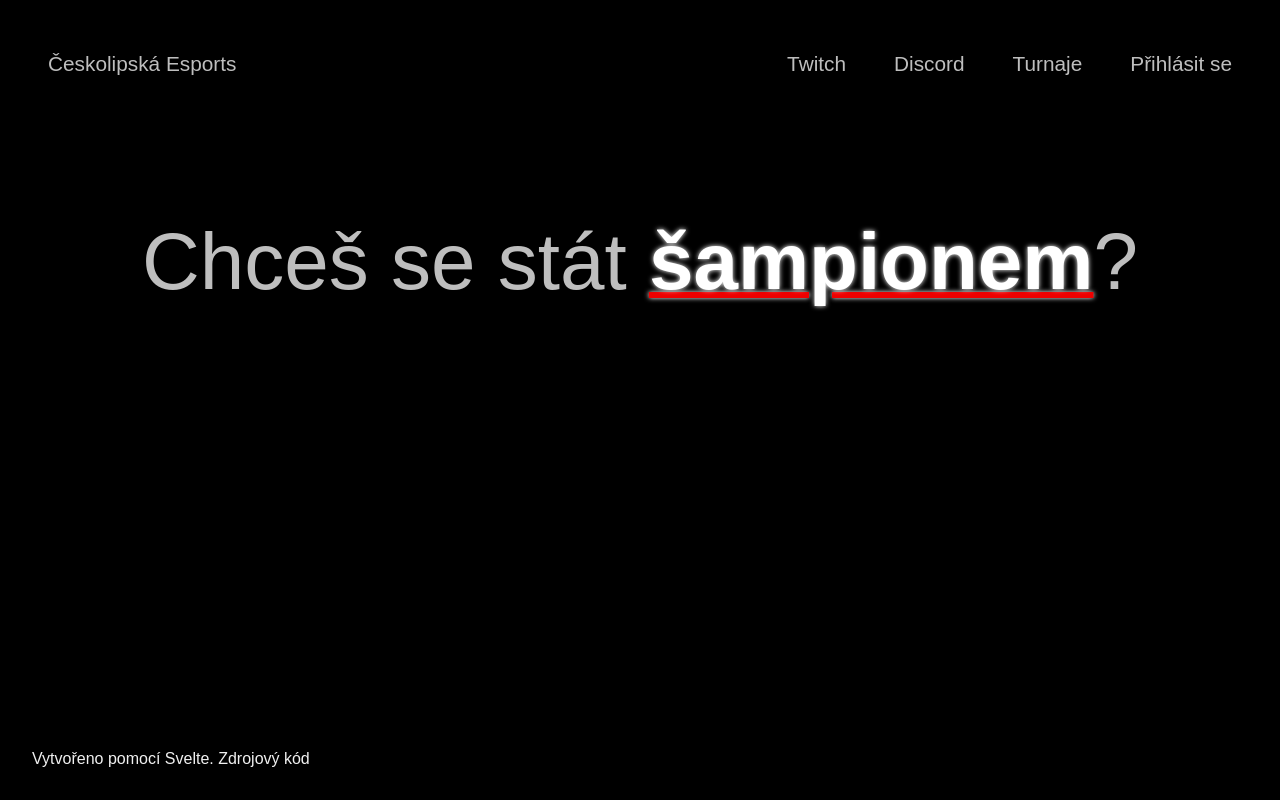
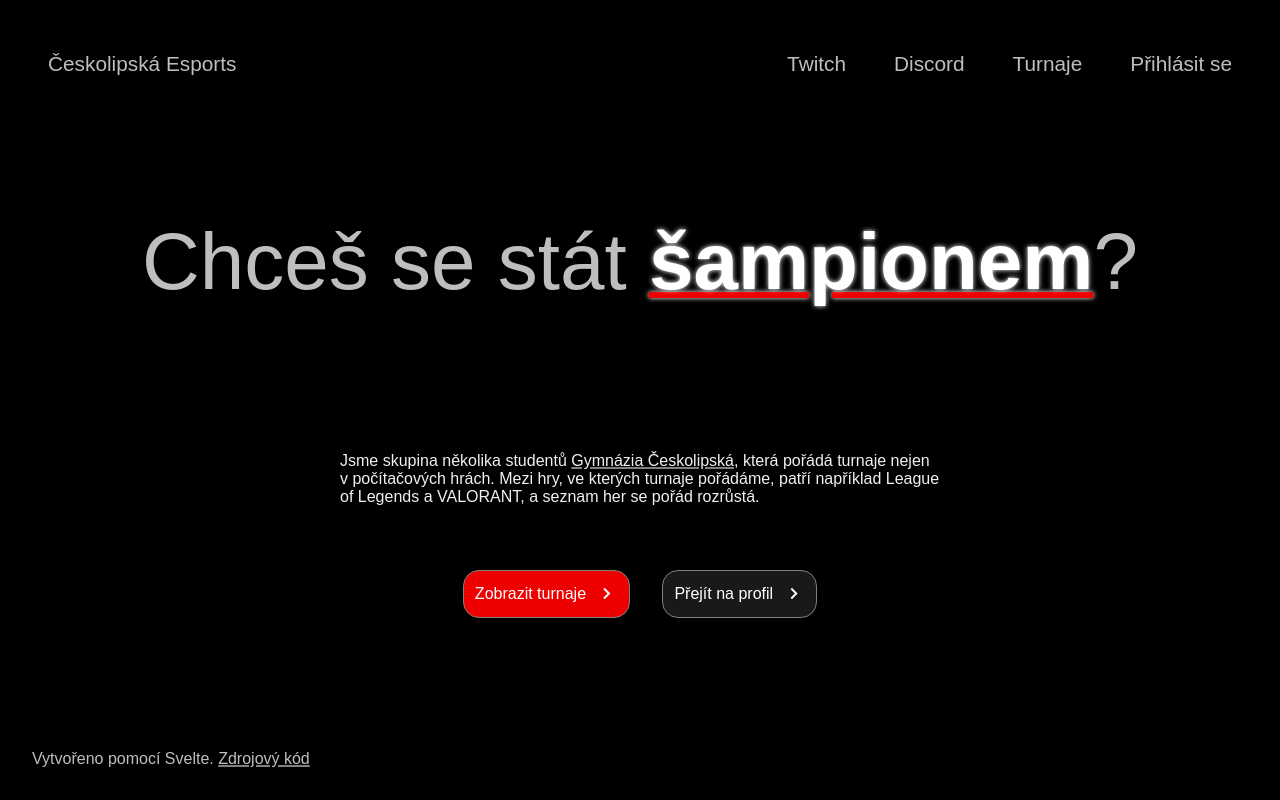
Before and after one commit to Ceskolipska-Esports/web, a SvelteKit app: page / in a window 1280 px wide. Built offline with nearby package versions, Linux system fonts and the light colour scheme; no server answers.

Commit message:
created an actual home page and a global scss file for variables

```diff
--- /dev/null
+++ b/globals.scss
@@ -0,0 +1,8 @@
+$text-color: rgb(240, 240, 240);
+$less-important-text-color: rgb(190, 190, 190);
+$accent-color: #ee0000;
+$button-background-color: rgb(25, 25, 25);
+
+$padding: 2rem;
+
+$transition: all ease 120ms;
--- a/src/lib/components/HomepageButton.svelte
+++ b/src/lib/components/HomepageButton.svelte
@@ -1,8 +1,39 @@
 <script lang="ts">
-	export let text: string = 'Button';
 	export let href: string;
+	export let primary: boolean = false;
 </script>
 
-<a {href}><slot /></a>
+<a {href} class:primary><slot /> <i class="bx bx-chevron-right" /></a>
 
-<style lang="scss"></style>
+<style lang="scss">
+	@use "/globals";
+
+	a {
+		color: white;
+		padding: 0.7rem;
+		background-color: globals.$button-background-color;
+		text-decoration: none;
+
+		border: 0.1rem gray solid;
+		border-radius: 1rem;
+
+		display: flex;
+		align-items: center;
+		gap: 0.5rem;
+
+		transition: globals.$transition;
+
+		&:hover {
+			scale: 105%;
+			filter: drop-shadow(0 0 0.5rem globals.$accent-color);
+		}
+	}
+
+	.bx {
+		font-size: 1.5em;
+	}
+
+	.primary {
+		background-color: globals.$accent-color;
+	}
+</style>
--- /dev/null
+++ b/src/lib/components/Link.svelte
@@ -0,0 +1,24 @@
+<script lang="ts">
+	export let href: string;
+	export let target: "_self" | "_blank" = "_self";
+</script>
+
+<a {href} {target}><slot /></a>
+
+<style lang="scss" scoped>
+	@use "/globals";
+
+	$underline: 0.1rem solid underline;
+
+	a {
+		color: inherit;
+		text-decoration: $underline gray;
+		transition: globals.$transition;
+		font-size: inherit;
+
+		&:hover {
+			color: globals.$text-color;
+			text-decoration: $underline globals.$accent-color;
+		}
+	}
+</style>
--- a/src/lib/components/footer/Footer.svelte
+++ b/src/lib/components/footer/Footer.svelte
@@ -1,18 +1,22 @@
 <script>
-	import FooterLink from './FooterLink.svelte';
+	import Link from '../Link.svelte';
 </script>
 
 <footer>
 	Vytvořeno pomocí Svelte.
-	<FooterLink href="https://github.com/Ceskolipska-Esports/web">Zdrojový kód</FooterLink>
+	<Link href="https://github.com/Ceskolipska-Esports/web">Zdrojový kód</Link>
 </footer>
 
 <style lang="scss" scoped>
+	@use "/globals";
+
 	footer {
 		position: fixed;
 		left: 0;
 		bottom: 0;
 		width: 100%;
-		padding: var(--global-padding);
+		padding: globals.$padding;
+
+		color: globals.$less-important-text-color;
 	}
 </style>
--- a/src/lib/components/footer/FooterLink.svelte
+++ /dev/null
@@ -1,18 +0,0 @@
-<script lang="ts">
-	export let href: string;
-</script>
-
-<a {href} target="_blank"><slot /></a>
-
-<style lang="scss" scoped>
-	a {
-		color: var(--text-color);
-		text-decoration: transparent 0.1rem solid underline;
-		transition: all 100ms ease-in-out;
-
-		&:hover {
-			text-decoration: var(--accent-color) 0.1rem solid underline;
-			color: white;
-		}
-	}
-</style>
--- a/src/lib/components/navbar/AccountButton.svelte
+++ b/src/lib/components/navbar/AccountButton.svelte
@@ -21,6 +21,7 @@
 {/if}
 
 <style lang="scss" scoped>
+	@use "/globals";
 	#container {
 		display: flex;
 		gap: 2rem;
@@ -32,7 +33,7 @@
 		border: 1rem black solid inset;
 		border-radius: 100%;
 		height: $height;
-		transition: all ease-in-out 125ms;
+		transition: globals.$transition;
 
 		&:hover {
 			height: calc($height * 1.1);
--- a/src/lib/components/navbar/Navbar.svelte
+++ b/src/lib/components/navbar/Navbar.svelte
@@ -1,6 +1,5 @@
 <script lang="ts">
 	import globals from '$lib/globals';
-	import { onMount } from 'svelte';
 	import type { PageData } from '../../../routes/$types';
 	import AccountButton from './AccountButton.svelte';
 	import NavbarLink from './NavbarLink.svelte';
--- a/src/lib/components/navbar/NavbarLink.svelte
+++ b/src/lib/components/navbar/NavbarLink.svelte
@@ -7,12 +7,14 @@
 <a {href} {target}><slot /></a>
 
 <style lang="scss" scoped>
+	@use "/globals";
+
 	a {
 		display: flex;
 		align-items: center;
 		gap: 1rem;
 
-		color: rgb(190, 190, 190);
+		color: globals.$less-important-text-color;
 		font-size: 1.3rem;
 		transition: all ease 100ms;
 		text-decoration: underline 0.1rem transparent;
@@ -20,7 +22,7 @@
 		/* used conditionally */
 		&:hover {
 			color: white;
-			text-decoration: underline 0.1rem var(--accent-color);
+			text-decoration: underline 0.1rem globals.$accent-color;
 		}
 	}
 </style>
--- a/src/lib/components/navbar/TwitchLiveIndicator.svelte
+++ b/src/lib/components/navbar/TwitchLiveIndicator.svelte
@@ -21,8 +21,10 @@
 {/if}
 
 <style lang="scss" scoped>
+	@use "/globals";
+
 	#live-circle {
-		color: var(--accent-color);
+		color: globals.$accent-color;
 	}
 
 	#indicator {
@@ -30,7 +32,7 @@
 		align-items: center;
 		gap: 0.15rem;
 
-		border: 2px var(--accent-color) solid;
+		border: 2px globals.$accent-color solid;
 		padding: 0.3rem 0.5rem;
 		border-radius: 1rem;
 		text-decoration: none;
--- a/src/routes/+layout.svelte
+++ b/src/routes/+layout.svelte
@@ -31,18 +31,13 @@
 <Footer />
 
 <style lang="scss">
-	:global(*) {
-		--text-color: rgb(240, 240, 240);
-		--navbar-text-color: rgb(190, 190, 190);
-		--accent-color: #ee0000;
-		--global-padding: 2rem;
-	}
+	@use "/globals";
 
 	:root {
 		font-family: 'Open Sans Variable', sans-serif;
 
 		background-color: black;
-		color: var(--text-color);
-		padding: var(--global-padding);
+		color: globals.$text-color;
+		padding: globals.$padding;
 	}
 </style>
--- a/src/routes/+page.svelte
+++ b/src/routes/+page.svelte
@@ -1,21 +1,55 @@
+<script>
+	import HomepageButton from "$lib/components/HomepageButton.svelte";
+	import Link from "$lib/components/Link.svelte";
+</script>
 <h1 id="main-title" class="mt-32 mb-16 text-center">
 	Chceš se stát <b><u id="champ">šampionem</u></b>?
 </h1>
+<div id="main-content" class="text-passage">
+	<p>
+		Jsme skupina několika studentů <Link href="https://ceskolipska.cz" target="_blank">Gymnázia Českolipská</Link>, která pořádá turnaje nejen v počítačových
+		hrách. Mezi hry, ve kterých turnaje pořádáme, patří například League of Legends a VALORANT, a
+		seznam her se pořád rozrůstá.
+	</p>
+	<div id="button-container">
+		<HomepageButton href="/turnaje" primary>Zobrazit turnaje</HomepageButton>
+		<HomepageButton href="/ja">Přejít na profil</HomepageButton>
+	</div>
+</div>
 
-<style lang="scss">
+<style lang="scss" scoped>
+	@use "/globals";
+
 	#main-title {
 		font-size: 5rem;
 		margin-top: 8rem;
-		margin-bottom: 4rem;
+		margin-bottom: 8rem;
 		text-align: center;
 		font-weight: 400;
-		color: rgb(190, 190, 190);
+		color: globals.$less-important-text-color;
 	}
 
 	#champ {
 		color: white;
 		font-size: 5rem;
-		text-decoration: underline var(--accent-color) 0.4rem;
+		text-decoration: underline globals.$accent-color 0.4rem;
 		text-shadow: 0px 0px 5px white;
 	}
+
+	#button-container {
+		display: flex;
+		justify-content: center;
+		gap: 2rem;
+	}
+
+	.text-passage {
+		max-width: 50%;
+		margin: 0 auto;
+	}
+
+	#main-content {
+		display: flex;
+		flex-direction: column;
+		gap: 3rem;
+	}
 </style>
```
Also changed, not shown: src/lib/components/TournamentView.svelte (+8 -7 lines).
